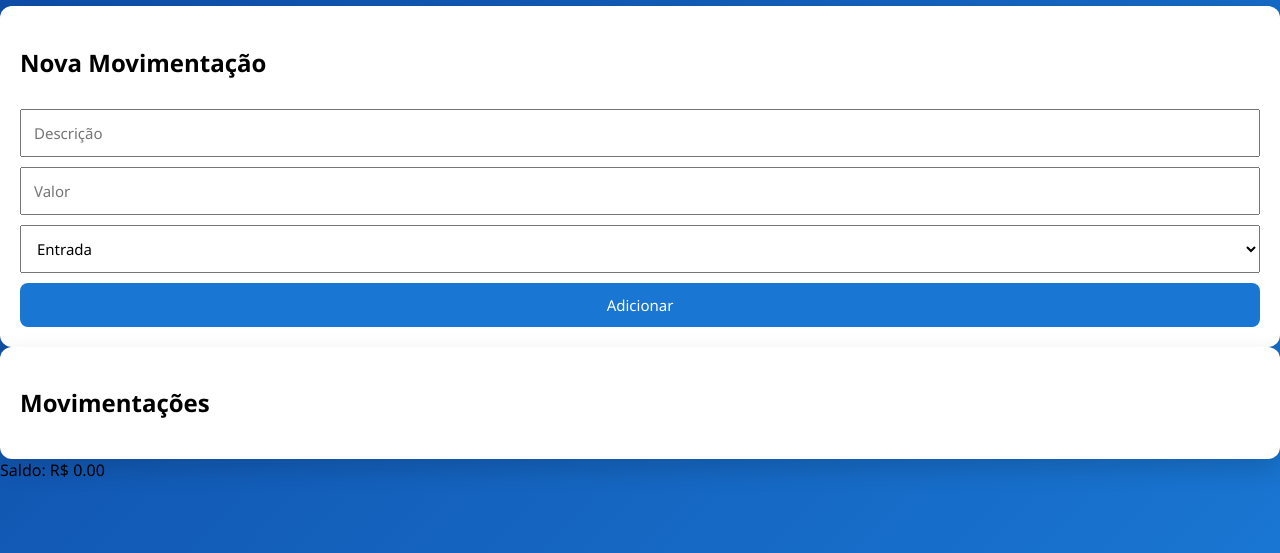
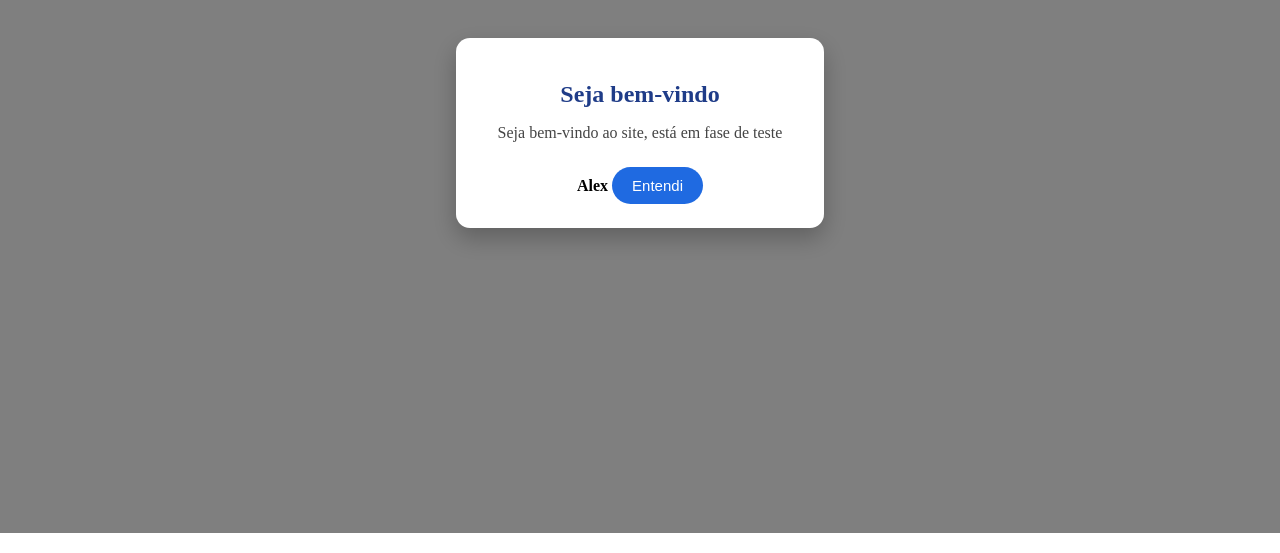
Before and after one commit to midia6001-stack/controle-financeiro, a plain HTML site: page index.html in a window 1280 px wide. Shown: the part 267-820 px from the top of the page. Drawn offline with Linux system fonts and the light colour scheme.

Commit message:
Add popup styles to style.css

```diff
--- a/style.css
+++ b/style.css
@@ -1,86 +1,49 @@
-* {
-  box-sizing: border-box;
-  font-family: "Segoe UI", Arial;
+/* POP-UP SIMPLES */
+#popup-overlay {
+  position: fixed;
+  top: 0;
+  left: 0;
+  width: 100%;
+  height: 100%;
+  background: rgba(0,0,0,0.5);
+  display: flex;
+  align-items: center;
+  justify-content: center;
+  z-index: 9999;
 }
 
-body {
-  margin: 0;
-  background: linear-gradient(135deg, #0d47a1, #1976d2);
-  min-height: 100vh;
+#popup {
+  background: #fff;
+  padding: 24px;
+  border-radius: 14px;
+  width: 320px;
+  text-align: center;
+  box-shadow: 0 10px 25px rgba(0,0,0,0.25);
+  animation: popupFade 0.3s ease;
 }
 
-.dashboard {
-  max-width: 900px;
-  margin: auto;
-  padding: 20px;
+#popup h2 {
+  margin-bottom: 10px;
+  color: #1f3c88;
 }
 
-.header {
-  color: white;
-  margin-bottom: 20px;
+#popup p {
+  margin-bottom: 10px;
+  color: #444;
 }
 
-.cards {
-  display: grid;
-  grid-template-columns: repeat(auto-fit, minmax(200px, 1fr));
-  gap: 15px;
-  margin-bottom: 20px;
-}
-
-.card {
-  background: white;
-  border-radius: 12px;
-  padding: 20px;
-  box-shadow: 0 10px 25px rgba(0,0,0,.15);
-}
-
-.card span {
-  color: #555;
-}
-
-.card strong {
-  display: block;
-  font-size: 22px;
-  margin-top: 8px;
-}
-
-.blue { border-left: 6px solid #1976d2; }
-.red { border-left: 6px solid #d32f2f; }
-.green { border-left: 6px solid #388e3c; }
-
-.panel {
-  background: white;
-  border-radius: 12px;
-  padding: 20px;
-  margin-bottom: 20px;
-  box-shadow: 0 10px 25px rgba(0,0,0,.15);
-}
-
-input, select, button {
-  width: 100%;
-  padding: 12px;
-  margin-top: 10px;
+#popup button {
+  margin-top: 15px;
+  padding: 10px 20px;
+  border-radius: 20px;
+  border: none;
+  background: #1f6ae1;
+  color: white;
   font-size: 15px;
-}
-
-button {
-  background: #1976d2;
-  color: white;
-  border: none;
-  border-radius: 8px;
   cursor: pointer;
 }
 
-button:hover {
-  background: #0d47a1;
+@keyframes popupFade {
+  from { opacity: 0; transform: scale(0.95); }
+  to { opacity: 1; transform: scale(1); }
 }
-
-ul {
-  list-style: none;
-  padding: 0;
-}
-
-li {
-  padding: 10px;
-  border-bottom: 1px solid #eee;
-}
```
